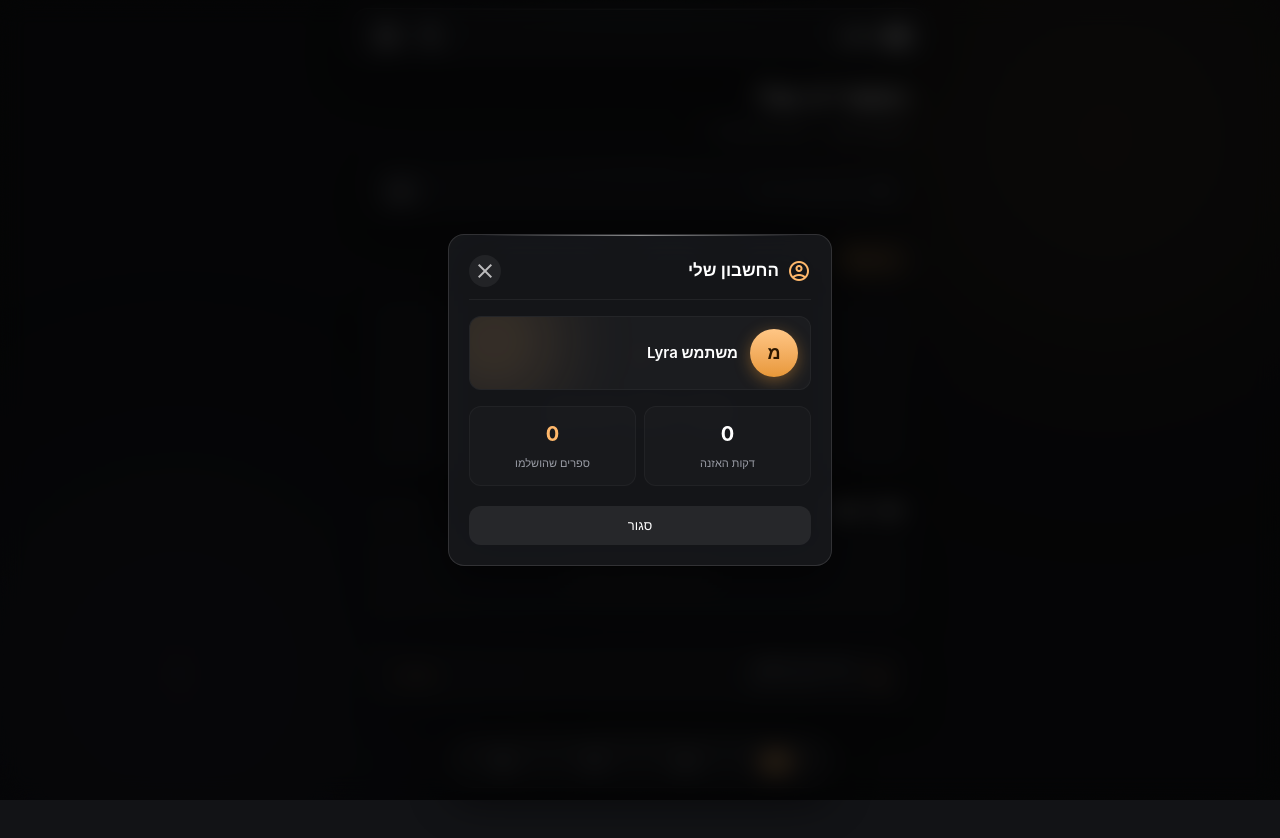
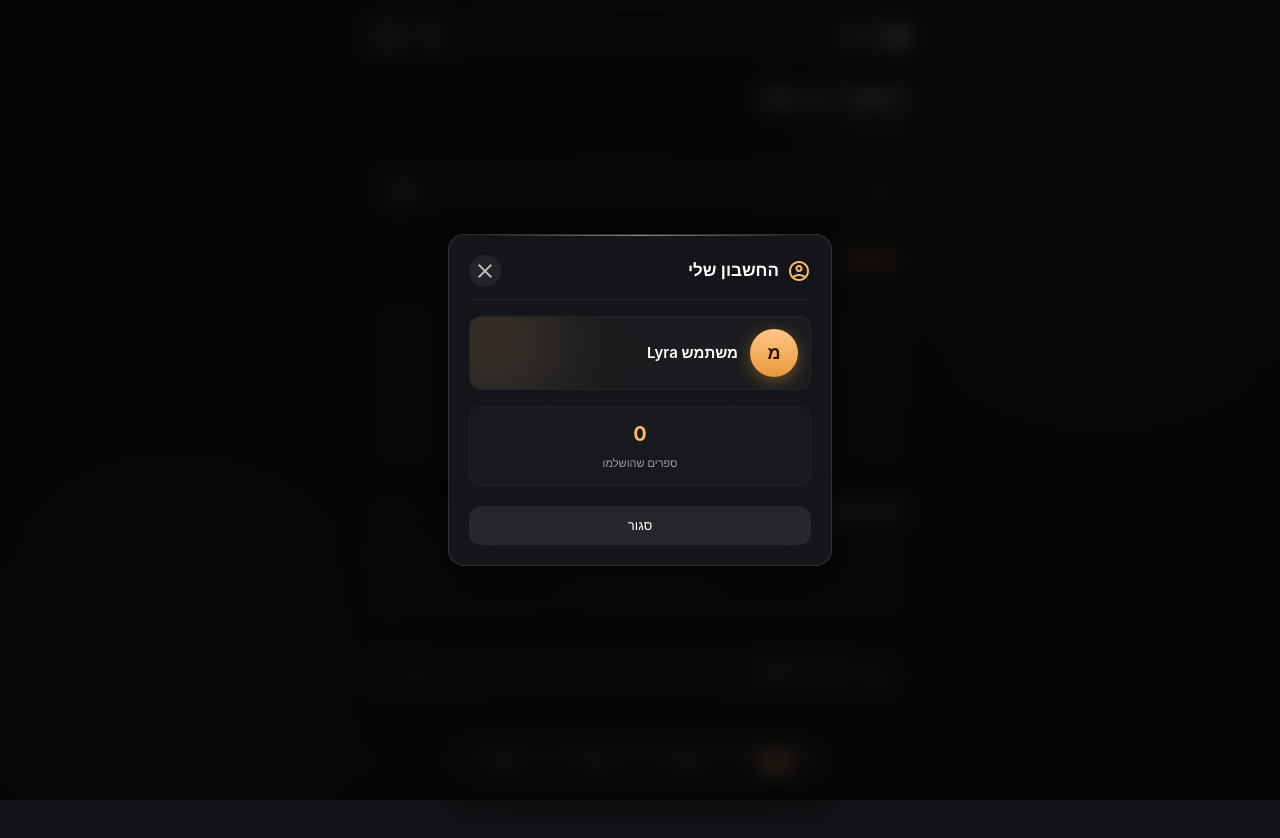
Before and after one commit to idandrori555/AudioLook, a React (Vite) app: page / in a window 1280 px wide. Both pictures are taken after a click on the button "account_circle". Shown: the top 838 px of the page. Built offline with nearby package versions, Linux system fonts and the light colour scheme; grey boxes are pictures that could not be loaded.

Commit message:
removed minutes listened

```diff
--- a/src/components/AccountModal.tsx
+++ b/src/components/AccountModal.tsx
@@ -7,7 +7,6 @@ export default function AccountModal() {
   const { isAccountModalOpen, setIsAccountModalOpen, books } = useAudio();
   const reduced = useAppReducedMotion();
 
-  const totalMinutes = Math.round(books.reduce((acc, b) => acc + b.currentTimeSeconds / 60, 0));
   const completedCount = books.filter((b) => b.category === 'completed').length;
 
   return (
@@ -58,15 +57,9 @@ export default function AccountModal() {
         </div>
 
         {/* Stats */}
-        <div className="grid grid-cols-2 gap-2 text-center">
-          <div className="bg-white/[0.02] p-3 rounded-xl border border-white/[0.04]">
-            <span className="text-[20px] font-bold text-white block">{totalMinutes}</span>
-            <span className="text-[11px] text-[#9a9da6]">דקות האזנה</span>
-          </div>
-          <div className="bg-white/[0.02] p-3 rounded-xl border border-white/[0.04]">
-            <span className="text-[20px] font-bold text-[#ffb86b] block">{completedCount}</span>
-            <span className="text-[11px] text-[#9a9da6]">ספרים שהושלמו</span>
-          </div>
+        <div className="bg-white/[0.02] p-3 rounded-xl border border-white/[0.04] text-center">
+          <span className="text-[20px] font-bold text-[#ffb86b] block">{completedCount}</span>
+          <span className="text-[11px] text-[#9a9da6]">ספרים שהושלמו</span>
         </div>
 
         <button
--- a/src/components/LibraryView.tsx
+++ b/src/components/LibraryView.tsx
@@ -70,10 +70,7 @@ export default function LibraryView() {
   const completedCount = books.filter((b) => b.category === 'completed').length;
   const queuedCount = books.filter((b) => b.category === 'queued').length;
 
-  // Real stats
-  const totalHoursListened = Math.round(
-    books.reduce((acc, b) => acc + (b.currentTimeSeconds / 3600), 0) * 10
-  ) / 10;
+  // (Removed: cumulative listened-time stat — summing live positions isn't real listening history.)
 
   // Book-level hero stats. For playlists, the live player position/duration
   // only cover the CURRENT video — so elapsed/total are accumulated across
@@ -118,8 +115,6 @@ export default function LibraryView() {
           <h1 className="text-[28px] font-semibold tracking-tight text-white">הספרייה שלי</h1>
         </div>
         <p className="text-[13px] text-[#9a9da6] flex items-center gap-2">
-          <span>{totalHoursListened} שעות האזנה</span>
-          <span className="inline-block w-1 h-1 rounded-full bg-white/20" />
           <span>{books.length} פריטים בספרייה</span>
         </p>
       </motion.div>
```
